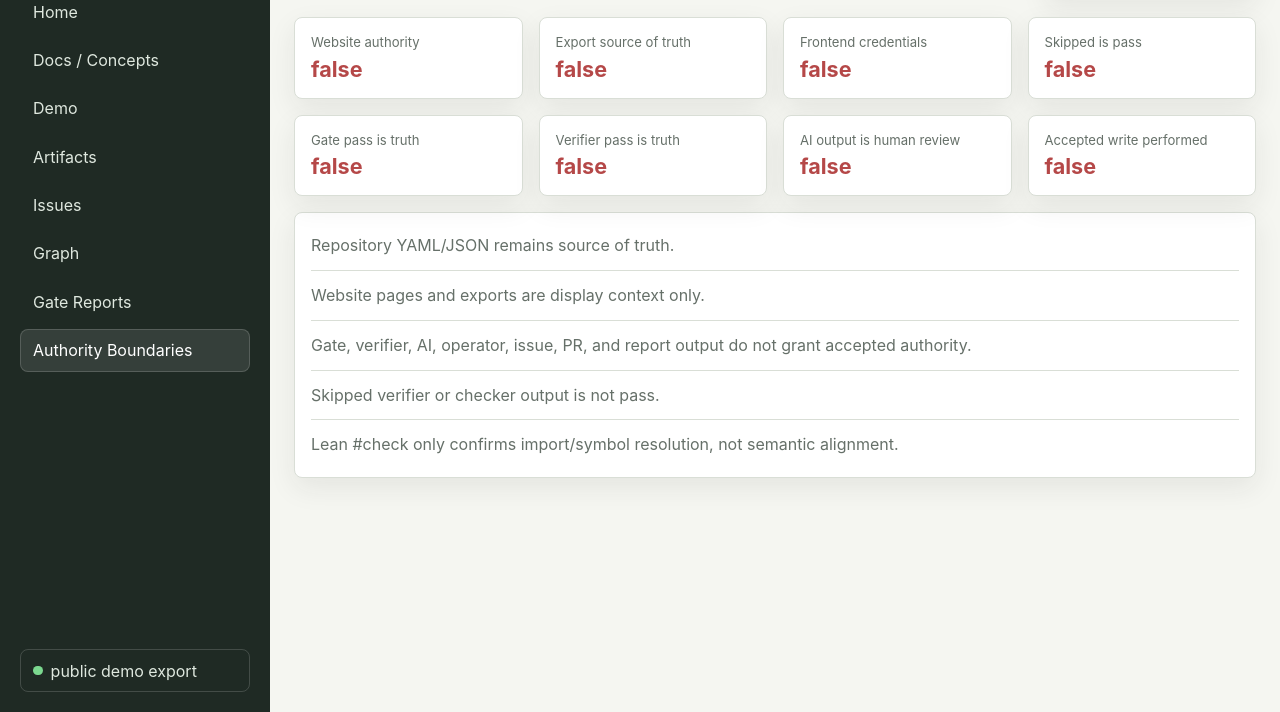
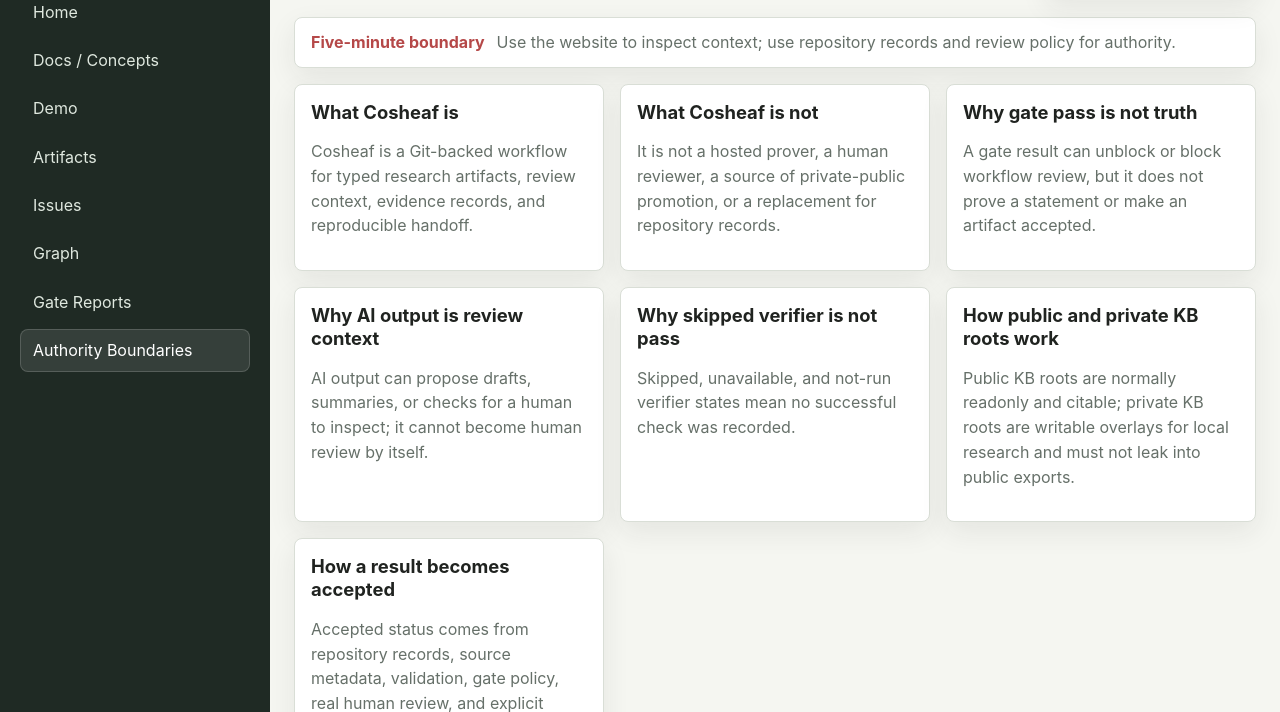
Before and after one commit to CheemsaDoge/tcs-cosheaf, an Astro site in the folder website/: page /authority in a window 1280 px wide. Shown: the part 88-800 px from the top of the page. Built offline with nearby package versions, Linux system fonts and the light colour scheme; Astro itself is replaced by a stand-in of ours.

Commit message:
Polish website authority boundary UX

```diff
--- a/website/src/lib/siteData.ts
+++ b/website/src/lib/siteData.ts
@@ -29,6 +29,37 @@
   { path: "/graph", label: "Graph" },
   { path: "/gates", label: "Gate Reports" },
   { path: "/authority", label: "Authority Boundaries" }
+] as const;
+
+export const AUTHORITY_GUIDE = [
+  {
+    title: "What Cosheaf is",
+    body: "Cosheaf is a Git-backed workflow for typed research artifacts, review context, evidence records, and reproducible handoff."
+  },
+  {
+    title: "What Cosheaf is not",
+    body: "It is not a hosted prover, a human reviewer, a source of private-public promotion, or a replacement for repository records."
+  },
+  {
+    title: "Why gate pass is not truth",
+    body: "A gate result can unblock or block workflow review, but it does not prove a statement or make an artifact accepted."
+  },
+  {
+    title: "Why AI output is review context",
+    body: "AI output can propose drafts, summaries, or checks for a human to inspect; it cannot become human review by itself."
+  },
+  {
+    title: "Why skipped verifier is not pass",
+    body: "Skipped, unavailable, and not-run verifier states mean no successful check was recorded."
+  },
+  {
+    title: "How public and private KB roots work",
+    body: "Public KB roots are normally readonly and citable; private KB roots are writable overlays for local research and must not leak into public exports."
+  },
+  {
+    title: "How a result becomes accepted",
+    body: "Accepted status comes from repository records, source metadata, validation, gate policy, real human review, and explicit promotion."
+  }
 ] as const;
 
 export interface SiteExportPayload {
--- a/website/src/pages/authority.astro
+++ b/website/src/pages/authority.astro
@@ -1,6 +1,6 @@
 ---
 import BaseLayout from "../layouts/BaseLayout.astro";
-import { loadSiteData } from "../lib/siteData";
+import { AUTHORITY_GUIDE, loadSiteData } from "../lib/siteData";
 
 const data = await loadSiteData();
 const flags = [
@@ -16,6 +16,22 @@
 ---
 
 <BaseLayout title="Authority Boundaries" eyebrow="Non-authority matrix">
+  <section class="notice-band">
+    <strong>Five-minute boundary</strong>
+    <span>Use the website to inspect context; use repository records and review policy for authority.</span>
+  </section>
+
+  <section class="card-grid compact" aria-label="Authority boundary guide">
+    {
+      AUTHORITY_GUIDE.map((entry) => (
+        <article class="info-card">
+          <h2>{entry.title}</h2>
+          <p>{entry.body}</p>
+        </article>
+      ))
+    }
+  </section>
+
   <section class="boundary-grid">
     {
       flags.map(([label, value]) => (
```
Also changed, not shown: docs/WEBSITE.md (+5 -0 lines), website/tests/siteData.test.ts (+19 -0 lines).
